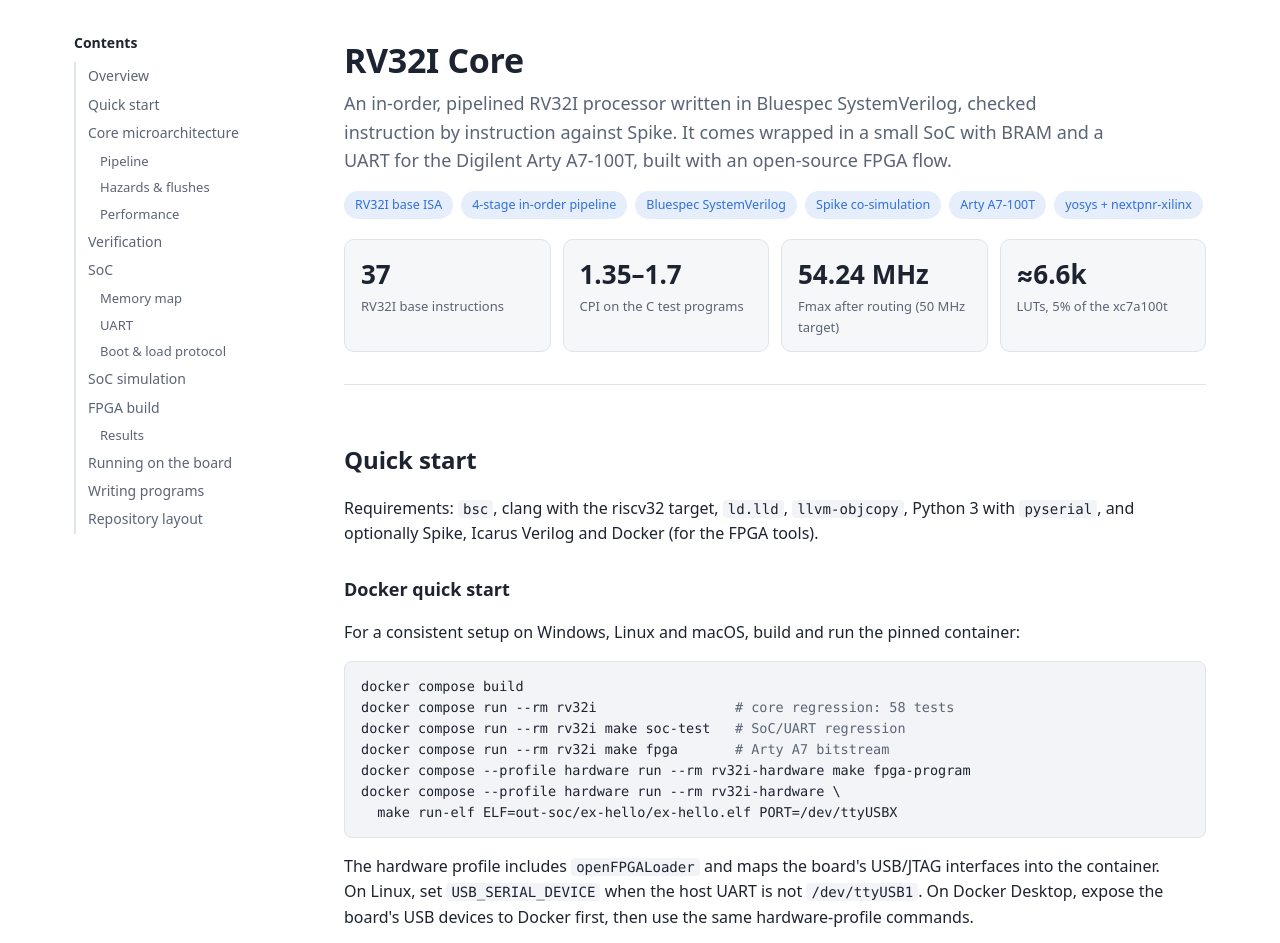
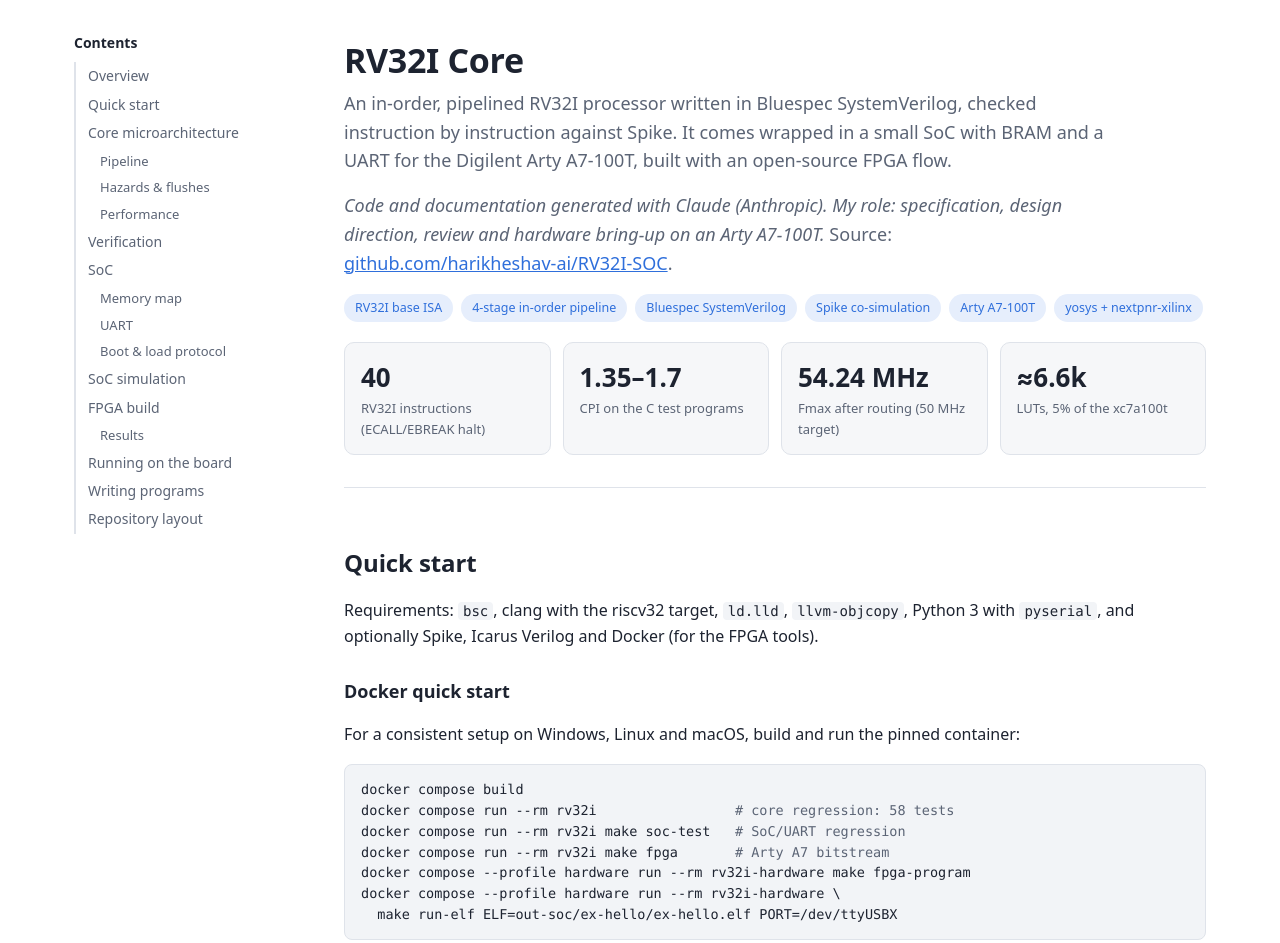
Before and after one commit to harikheshav-ai/RV32I-SOC, a plain HTML site: page docs/index.html in a window 1280 px wide. Shown: the top 943 px of the page. Drawn offline with Linux system fonts and the light colour scheme.

Commit message:
Docs: correct figures, add AI-generation note and GitHub Pages link

```diff
--- a/docs/index.html
+++ b/docs/index.html
@@ -230,6 +230,9 @@
   <p class="lede">An in-order, pipelined RV32I processor written in Bluespec SystemVerilog,
   checked instruction by instruction against Spike. It comes wrapped in a small SoC with
   BRAM and a UART for the Digilent Arty A7-100T, built with an open-source FPGA flow.</p>
+  <p class="lede"><em>Code and documentation generated with Claude (Anthropic). My role: specification,
+  design direction, review and hardware bring-up on an Arty A7-100T.</em>
+  Source: <a href="https://github.com/harikheshav-ai/RV32I-SOC">github.com/harikheshav-ai/RV32I-SOC</a>.</p>
   <div class="badges">
     <span class="badge">RV32I base ISA</span>
     <span class="badge">4-stage in-order pipeline</span>
@@ -239,7 +242,7 @@
     <span class="badge">yosys + nextpnr-xilinx</span>
   </div>
   <div class="cards">
-    <div class="card"><div class="v">37</div><div class="k">RV32I base instructions</div></div>
+    <div class="card"><div class="v">40</div><div class="k">RV32I instructions (ECALL/EBREAK halt)</div></div>
     <div class="card"><div class="v">1.35–1.7</div><div class="k">CPI on the C test programs</div></div>
     <div class="card"><div class="v">54.24&nbsp;MHz</div><div class="k">Fmax after routing (50 MHz target)</div></div>
     <div class="card"><div class="v">≈6.6k</div><div class="k">LUTs, 5% of the xc7a100t</div></div>
@@ -609,8 +612,7 @@ while the red RESET button is pressed, so loading a bitstream over JTAG starts t
 </table>
 <div class="note"><strong>Timing:</strong> nextpnr reports 54.24 MHz after routing (placement seed 3; <code>make fpga SEED=n</code> tries another) against the 50 MHz target.
 The slowest path runs
-from the load/store address through the memory-port ready conditions and the decode bypass into the fetch
-FIFO. If you change the core clock in <code>fpga/arty_top.v</code>, change
+from the decode-to-execute operands through the signed branch comparator. If you change the core clock in <code>fpga/arty_top.v</code>, change
 <code>FPGA_MHZ</code> in the Makefile to match.</div>
 <p>One more check was run on the bitstream: the number of 1-bits in all BRAM init data equals the number
 in the bootloader image (878). This confirms the boot code survived synthesis.</p>
```
Also changed, not shown: 1 other file.
